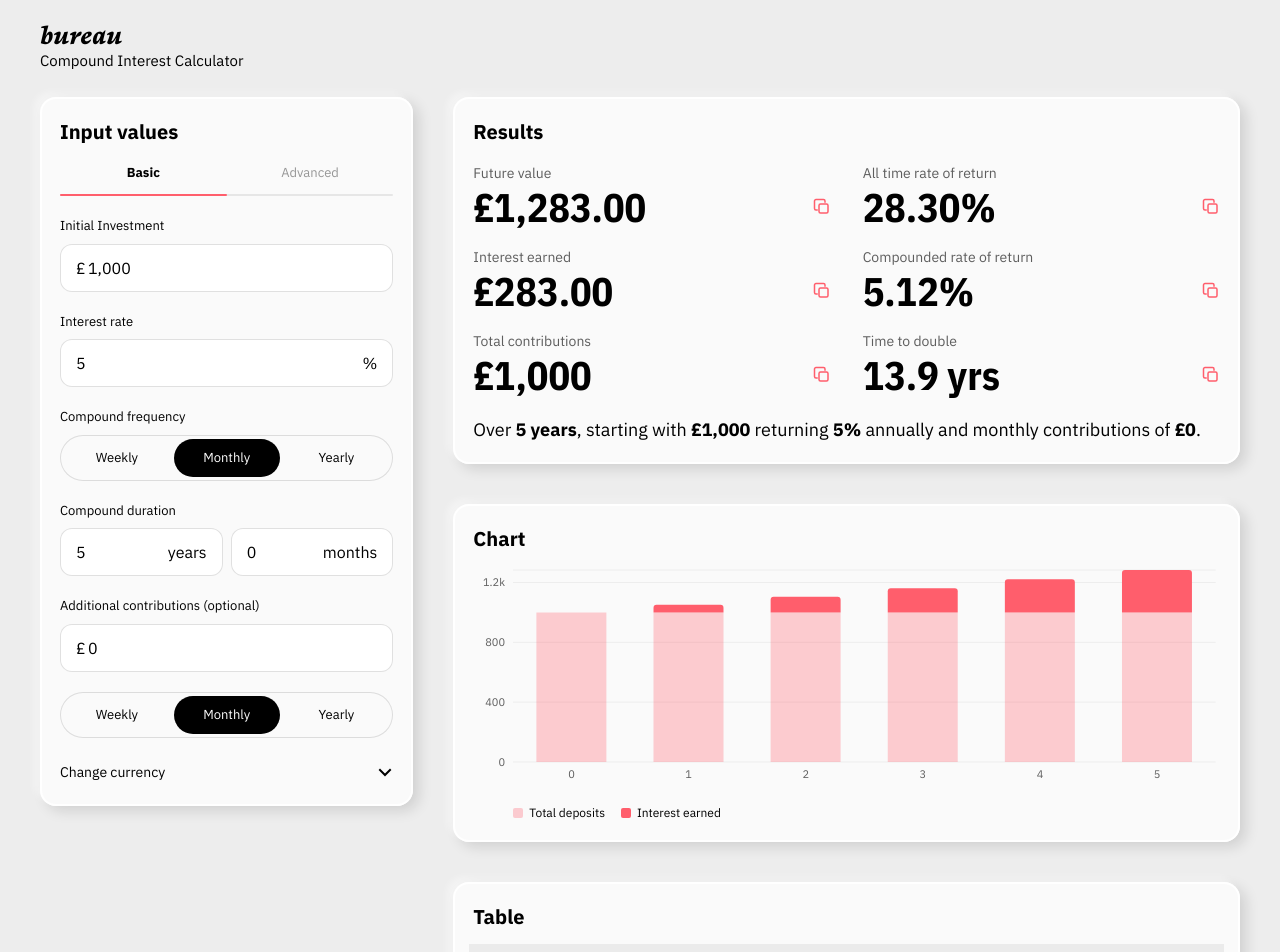
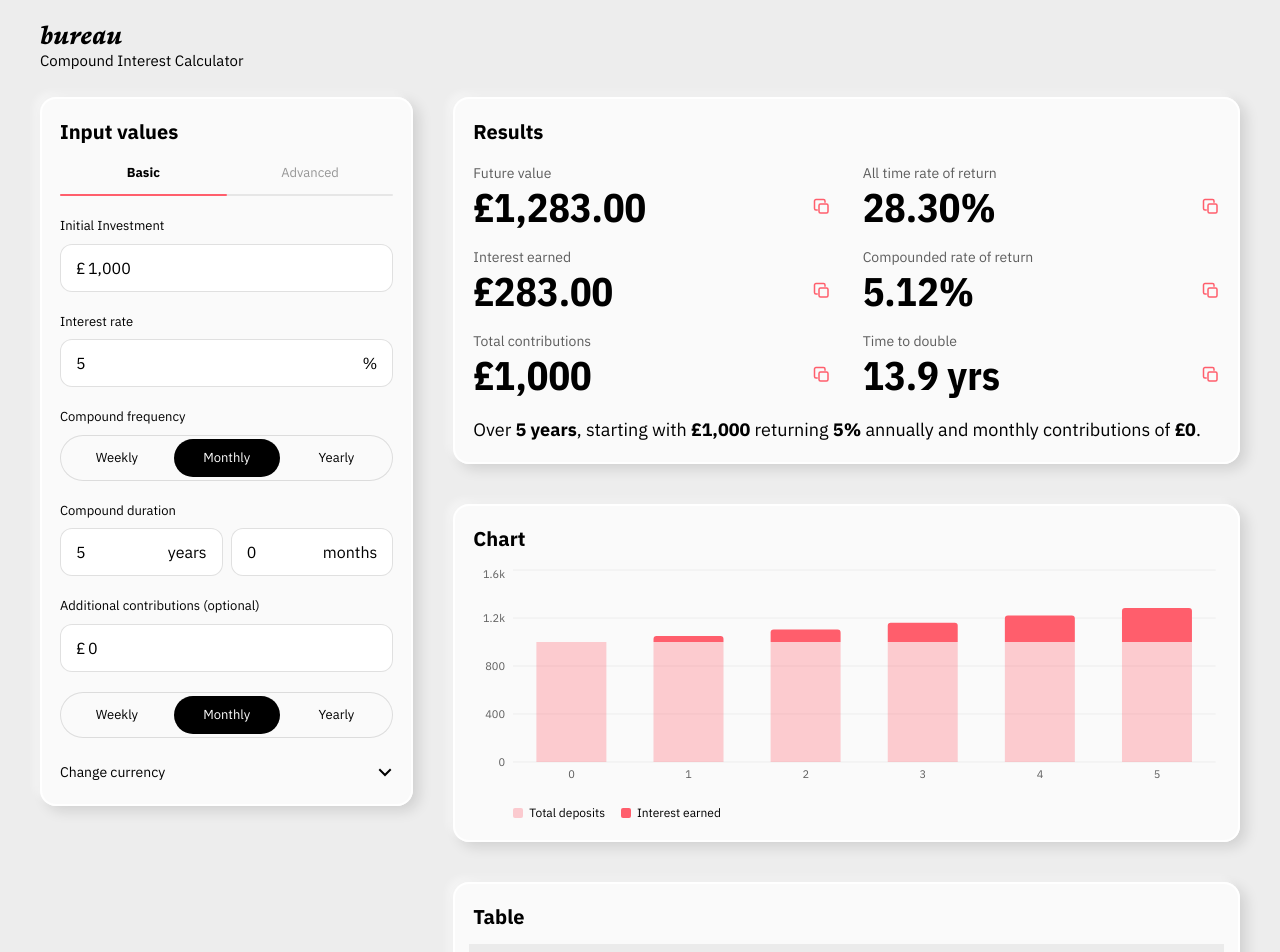
Before and after one commit to paulbarnes16-design/bureau, a Next.js app: page / in a window 1280 px wide. Shown: the top 952 px of the page. Built offline with nearby package versions, Linux system fonts and the light colour scheme.

Commit message:
auto-save

```diff
--- a/components/LineChart.tsx
+++ b/components/LineChart.tsx
@@ -50,7 +50,7 @@ function niceTicks(max: number, count = 5): number[] {
   let niceStep = Math.ceil(step / mag) * mag
   const minStep = max >= 1_000_000 ? 100_000 : max >= 1_000 ? 100 : 1
   niceStep = Math.max(niceStep, minStep)
-  return Array.from({ length: count }, (_, i) => Math.round(i * niceStep)).filter(v => v <= max * 1.15)
+  return Array.from({ length: count }, (_, i) => Math.round(i * niceStep))
 }
 
 export default function LineChart({ rows, inflation }: { rows: Row[]; initialValue: number; inflation?: boolean }) {
```
